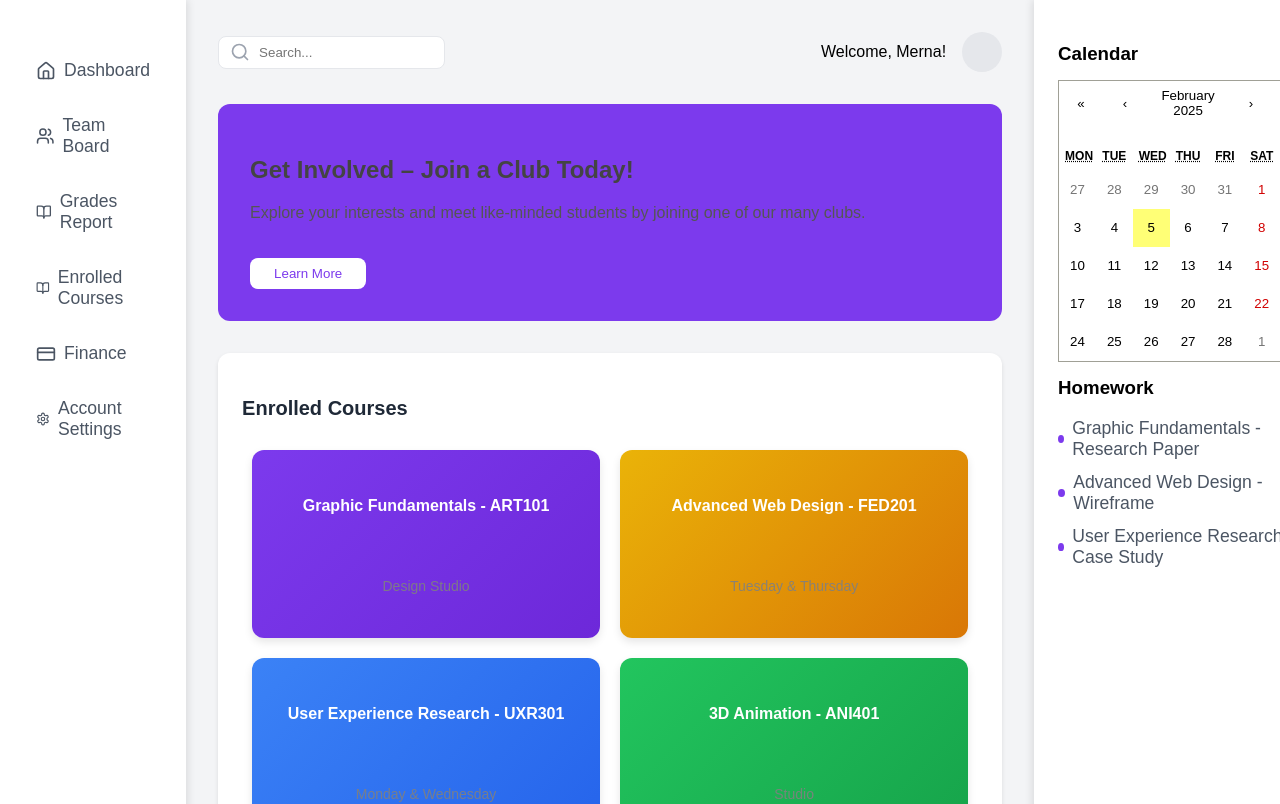
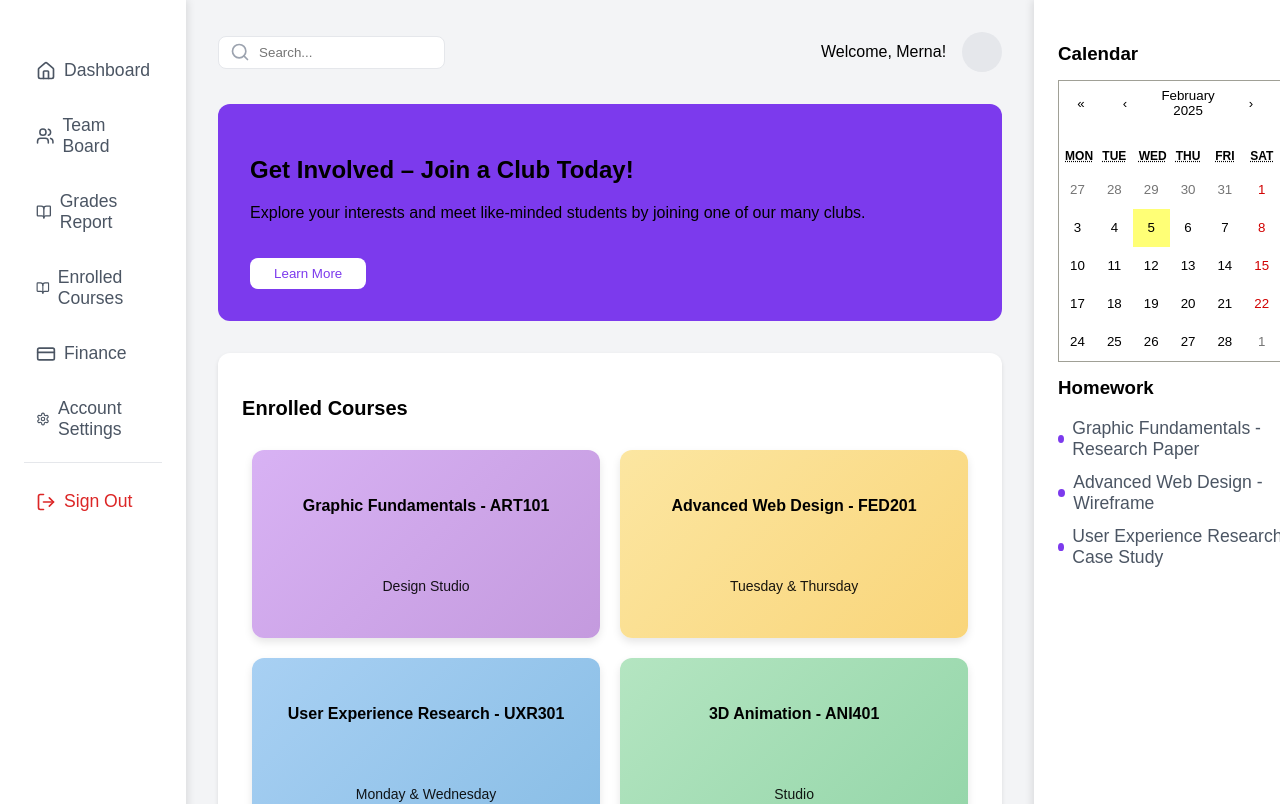
Before and after one commit to fibinpious/StudentPortal, a React (Vite) app: page /student in a window 1280 px wide. Shown: the top 804 px of the page. Built offline with nearby package versions, Linux system fonts and the light colour scheme.

Commit message:
final commit

```diff
--- a/src/Components/AboutUs.css
+++ b/src/Components/AboutUs.css
@@ -64,3 +64,18 @@
   .cta-btn:hover {
     background-color: #0056b3;
   }
+
+  .back{
+    background-color: #007BFF;
+    color: white;
+    padding: 12px 20px;
+    font-size: 1.1rem;
+    border: none;
+    border-radius: 5px;
+    cursor: pointer;
+   float: right;
+  }
+
+  .back:hover {
+    background-color: #0056b3;
+  }
--- a/src/Components/AboutUs.jsx
+++ b/src/Components/AboutUs.jsx
@@ -1,7 +1,12 @@
 import React from 'react';
 import './AboutUs.css'; // Create a CSS file to style this page
+import { useNavigate } from 'react-router-dom';
 
 const AboutUs = () => {
+  const navigate = useNavigate();
+  const handleBack = () => {
+    navigate('/');
+  };
   return (
     <div className="about-us-container">
       <div className="about-us-header">
@@ -59,6 +64,7 @@ const AboutUs = () => {
             creators. Together, we'll bring your ideas to life!
           </p>
           <button className="cta-btn">Get Started</button>
+          <button className="back"onClick={handleBack}>Back</button>
         </section>
       </div>
     </div>
--- a/src/Components/CoursesSection.css
+++ b/src/Components/CoursesSection.css
@@ -1,5 +1,5 @@
 .courses-section {
-    background: url('/src/assets/bg5.jpg');
+    background: url('/src/assets/bg6.png');
     background-size: cover;
     padding: 4rem 0;
     text-align: center;
@@ -71,3 +71,59 @@
   .course-card button:hover {
     background-color: #333;
   }
+
+/* Existing container styles remain unchanged */
+.back-button-container {
+  display: flex;
+  justify-content: center;
+  margin-top: 2rem;
+  margin-bottom: 2rem;
+}
+
+/* Updated button styles */
+.course-button.back-button {
+  display: inline-flex;
+  align-items: center;
+  justify-content: center;
+  min-width: 120px;
+  padding: 0.8rem 1.5rem;
+  background: transparent;
+  border: 2px solid #000;
+  border-radius: 5px;
+  color: #000;
+  font-weight: bold;
+  cursor: pointer;
+  transition: all 0.3s ease;
+  position: relative;
+  overflow: hidden;
+}
+
+.course-button.back-button::before {
+  content: "←";
+  margin-right: 8px;
+  transition: transform 0.3s ease;
+}
+
+.course-button.back-button:hover {
+  background: #000;
+  color: white;
+  transform: translateY(-2px);
+  box-shadow: 0 4px 8px rgba(0, 0, 0, 0.1);
+}
+
+.course-button.back-button:hover::before {
+  transform: translateX(-3px);
+}
+
+.course-button.back-button:active {
+  transform: translateY(0);
+  box-shadow: 0 2px 4px rgba(0, 0, 0, 0.1);
+}
+
+/* Responsive adjustments */
+@media (max-width: 768px) {
+  .course-button.back-button {
+    min-width: 100px;
+    padding: 0.7rem 1.2rem;
+  }
+}
--- a/src/Components/CoursesSection.jsx
+++ b/src/Components/CoursesSection.jsx
@@ -3,8 +3,13 @@ import './CoursesSection.css';
 import image1 from '../assets/image1.jpg';
 import image2 from '../assets/image2.jpg';
 import image3 from '../assets/image3.jpg';
+import { useNavigate } from 'react-router-dom';
 
 const CoursesSection = () => {
+  const navigate = useNavigate();
+  const handleBack = () => {
+    navigate('/');
+  };
   return (
     <div className="courses-section">
       <div className="courses-header">
@@ -37,6 +42,11 @@ const CoursesSection = () => {
           <button>GO TO →</button>
         </div>
       </div>
+      <div className="back-button-container">
+        <button className="course-button back-button" onClick={handleBack}>
+            BACK
+        </button>
+      </div>
     </div>
   );
 };
--- a/src/Components/StudentDashboard.css
+++ b/src/Components/StudentDashboard.css
@@ -45,6 +45,20 @@
     color: #7c3aed;
   }
 
+  .sign-out {
+    margin-top: auto;
+    padding-top: 16px;
+    border-top: 1px solid #E5E7EB;
+  }
+
+  .sign-out .nav-link {
+    color: #DC2626;
+  }
+
+  .sign-out .nav-link:hover {
+    color: #B91C1C;
+    background-color: #FEE2E2;
+  }
   /* Main Content Styles */
   .main-content {
     flex: 1;
@@ -107,8 +121,12 @@
   .welcome-section h2 {
     font-size: 24px;
     margin-bottom: 8px;
+    color: black;
   }
 
+  .welcome-section p {
+    color: black;
+  }
   .learn-more-btn {
     background-color: white;
     color: #7c3aed;
@@ -136,7 +154,7 @@
   .enrolled-courses-section h3 {
     margin-bottom: 20px;
     font-size: 20px;
-    color: #1f2937;
+    color: black;
   }
 
   .course-grid {
@@ -167,27 +185,29 @@
     font-weight: 600;
     margin-bottom: 12px;
     line-height: 1.4;
+    color: black;
   }
 
   .course-card p {
     font-size: 14px;
     opacity: 0.9;
+    color: black;
   }
 
   .course-card.purple {
-    background: linear-gradient(135deg, #7c3aed, #6d28d9);
+    background: linear-gradient(135deg, #d8b2f4, #c49ade);
   }
 
   .course-card.yellow {
-    background: linear-gradient(135deg, #eab308, #d97706);
+    background: linear-gradient(135deg, #fce6a1, #f9d57a);
   }
 
   .course-card.blue {
-    background: linear-gradient(135deg, #3b82f6, #2563eb);
+    background: linear-gradient(135deg, #a8d0f3, #88bde5);
   }
 
   .course-card.green {
-    background: linear-gradient(135deg, #22c55e, #16a34a);
+    background: linear-gradient(135deg, #b4e5c1, #93d5a8);
   }
 
   /* Team Board Section */
--- a/src/Components/StudentDashboard.jsx
+++ b/src/Components/StudentDashboard.jsx
@@ -1,11 +1,13 @@
 // StudentDashboard.jsx
 import React from 'react';
-import { Search, Bell, Settings, BookOpen, Users, CreditCard, Home } from 'lucide-react';
+import { Search, Bell, Settings, BookOpen, Users, CreditCard, Home, LogOut } from 'lucide-react';
 import './StudentDashboard.css';
 import Calendar from 'react-calendar'
 import 'react-calendar/dist/Calendar.css';
+import { useNavigate } from 'react-router-dom';
 
 const StudentDashboard = () => {
+  const navigate = useNavigate();
   const courses = [
     { name: 'Graphic Fundamentals - ART101', subtitle: 'Design Studio', colorClass: 'purple' },
     { name: 'Advanced Web Design - FED201', subtitle: 'Tuesday & Thursday', colorClass: 'yellow' },
@@ -23,6 +25,10 @@ const StudentDashboard = () => {
     'Advanced Web Design - Wireframe',
     'User Experience Research - Case Study'
   ];
+
+  const handleSignOut = () => {
+    navigate('/');
+  }
 
   return (
     <div className="dashboard-container">
@@ -68,11 +74,19 @@ const StudentDashboard = () => {
                   Account Settings
                 </a>
               </li>
+              <li className="sign-out">
+                <a href="#" className="nav-link" onClick={(e) => {
+                  e.preventDefault();
+                  handleSignOut();
+                }}>
+                  <LogOut size={20} />
+                  Sign Out
+                </a>
+              </li>
             </ul>
           </nav>
         </div>
       </aside>
-
       {/* Main Content */}
       <main className="main-content">
         <header className="main-header">
```
Also changed, not shown: src/assets/bg6.jpg (added).
